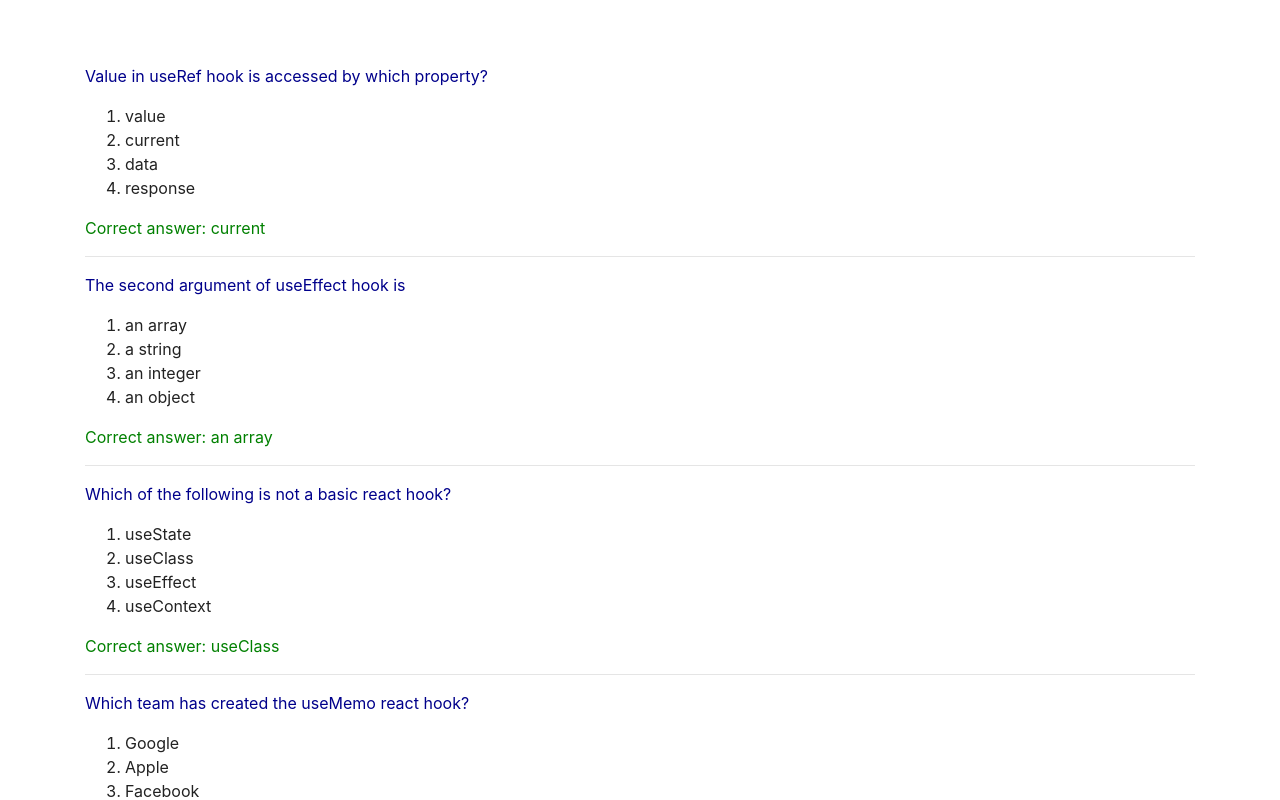
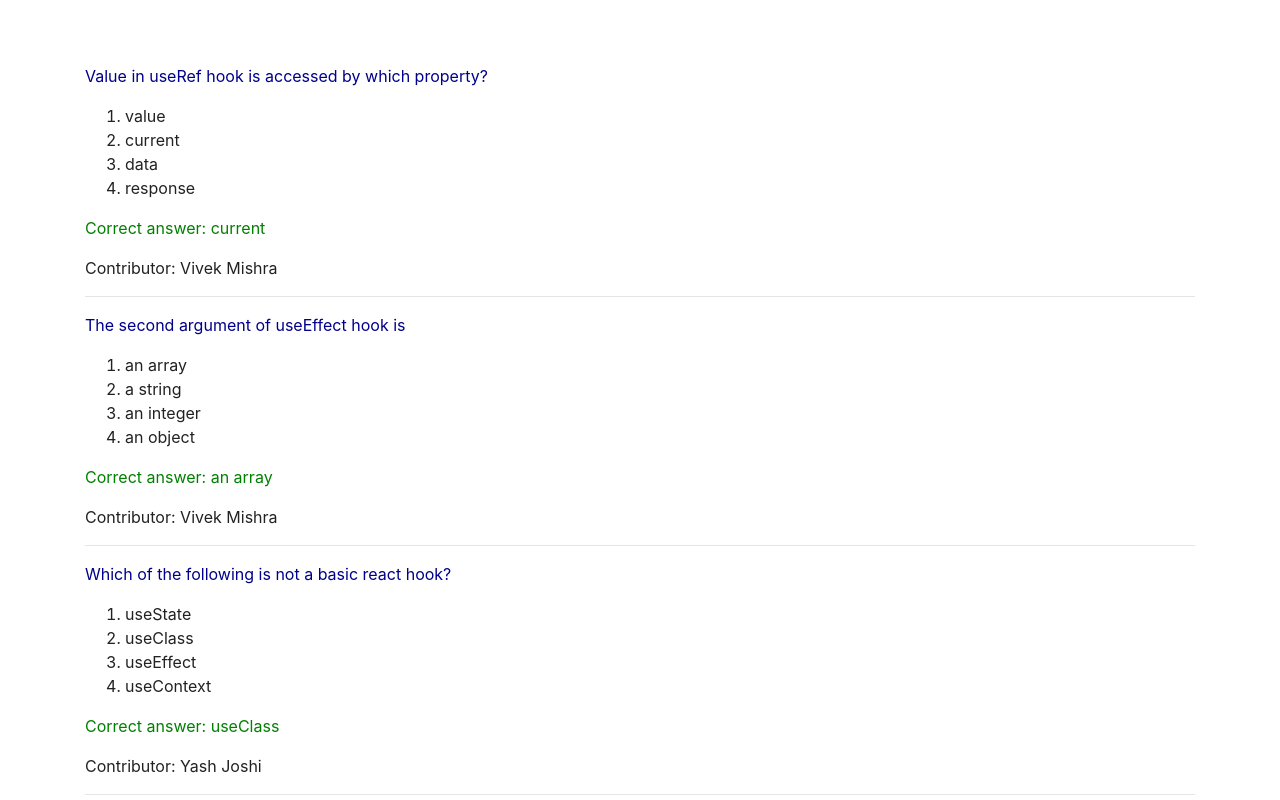
Before and after one commit to iamvkm/mern-que-app, a React (Create React App) app: page / in a window 1280 px wide. Shown: the top 800 px of the page. Built offline with nearby package versions, Linux system fonts and the light colour scheme; a web font is replaced by a local one.

Commit message:
updated site

```diff
--- a/public/index.html
+++ b/public/index.html
@@ -2,22 +2,19 @@
 <html lang="en">
   <head>
     <meta charset="utf-8" />
-    <link rel="icon" href="%PUBLIC_URL%/favicon.ico" />
     <meta name="viewport" content="width=device-width, initial-scale=1" />
     <meta name="theme-color" content="#000000" />
     <meta
       name="description"
       content="Web site created using create-react-app"
     />
-    <link rel="apple-touch-icon" href="%PUBLIC_URL%/logo192.png" />
-    <link rel="manifest" href="%PUBLIC_URL%/manifest.json" />
 
     <link
       rel="stylesheet"
       href="https://bootswatch.com/4/journal/bootstrap.min.css"
     />
 
-    <title>React App</title>
+    <title>MERN Question App</title>
   </head>
   <body>
     <noscript>You need to enable JavaScript to run this app.</noscript>
--- a/src/App.js
+++ b/src/App.js
@@ -22,6 +22,10 @@ function App() {
                   <span>Correct answer: </span>
                   {item.answer}
                 </p>
+                <p>
+                  <span>Contributor: </span>
+                  {item.contributor}
+                </p>
                 <hr />
               </div>
             )}
```
